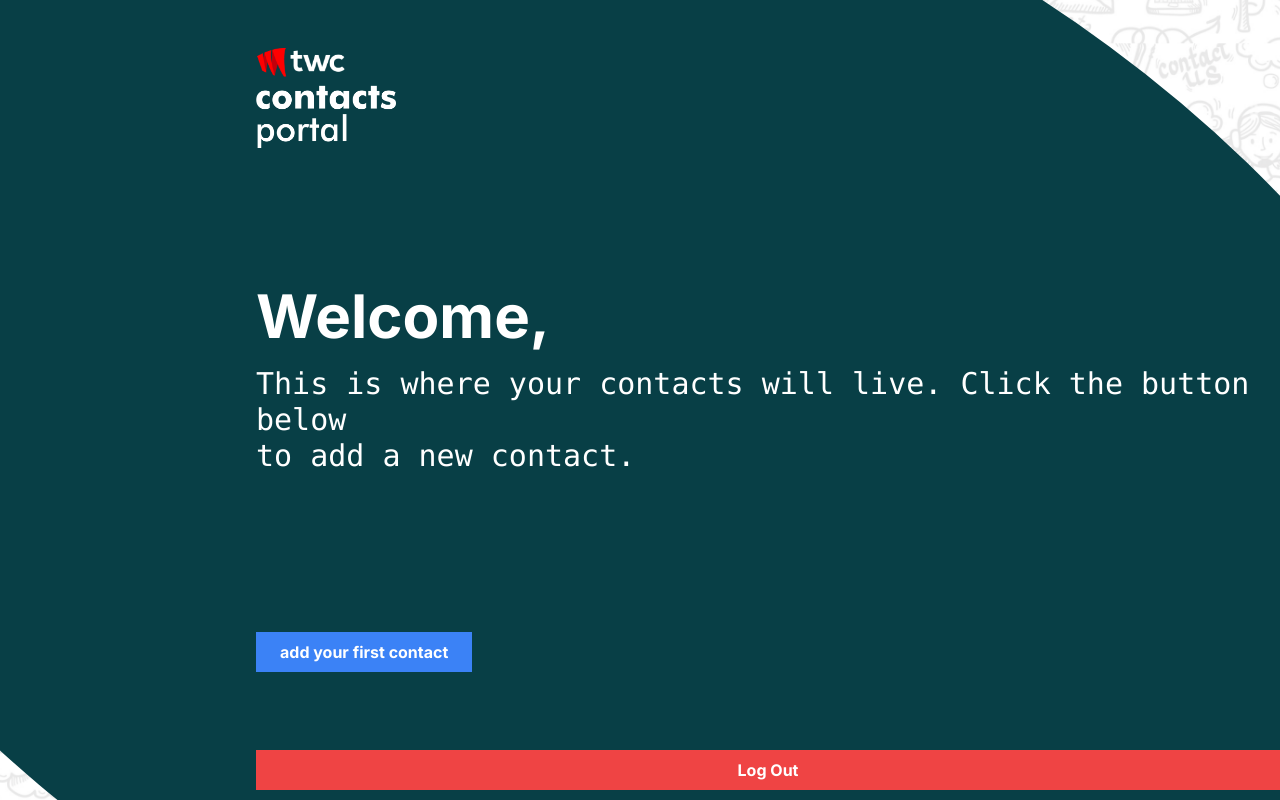
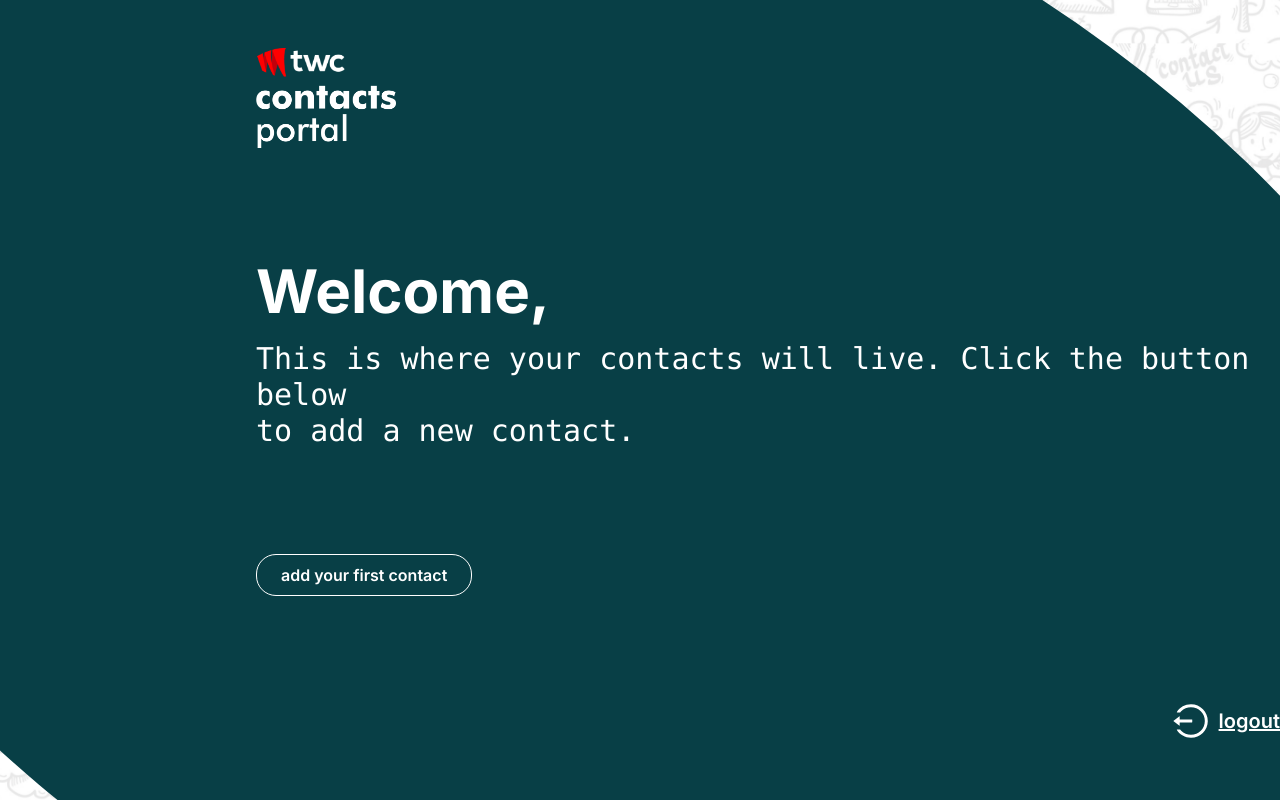
Before and after one commit to IT21284816/Next-js_Project, a Next.js app: page /dashboard in a window 1280 px wide. Built offline with nearby package versions, Linux system fonts and the light colour scheme; no server answers.

Commit message:
initial commit

```diff
--- a/components/UserInfo.jsx
+++ b/components/UserInfo.jsx
@@ -3,6 +3,7 @@
 import { signOut } from "next-auth/react";
 import { useSession } from "next-auth/react";
 import Link from "next/link";
+import { AiOutlineLogout } from "react-icons/ai";
 
 
 export default function UserInfo() {
@@ -34,17 +35,20 @@ export default function UserInfo() {
         </div>
 
         <Link href="/addContact">
-        <button className="bg-blue-500 text-white font-bold px-6 py-2 mb-auto">
+        <button className="bg-none rounded-[20px] w-auto h-auto text-white font-semibold cursor-pointer px-6 py-2  border border-white">
         add your first contact
         </button>
       </Link>
 
+      <div className="flex">
       <button
-          onClick={() => signOut()}
-          className="bg-red-500 text-white font-bold px-6 py-2 mb-auto"
-        >
-          Log Out
-        </button>
+        onClick={() => signOut()}
+        className="flex items-center bg-none text-white text-xl font-semibold mb-[15%] ml-auto underline"
+      >
+        <AiOutlineLogout className="w-10 h-10 transform scale-x-[-1]" />
+        <span className="ml-2">logout</span>
+      </button>
+    </div>
 
 
 
```
